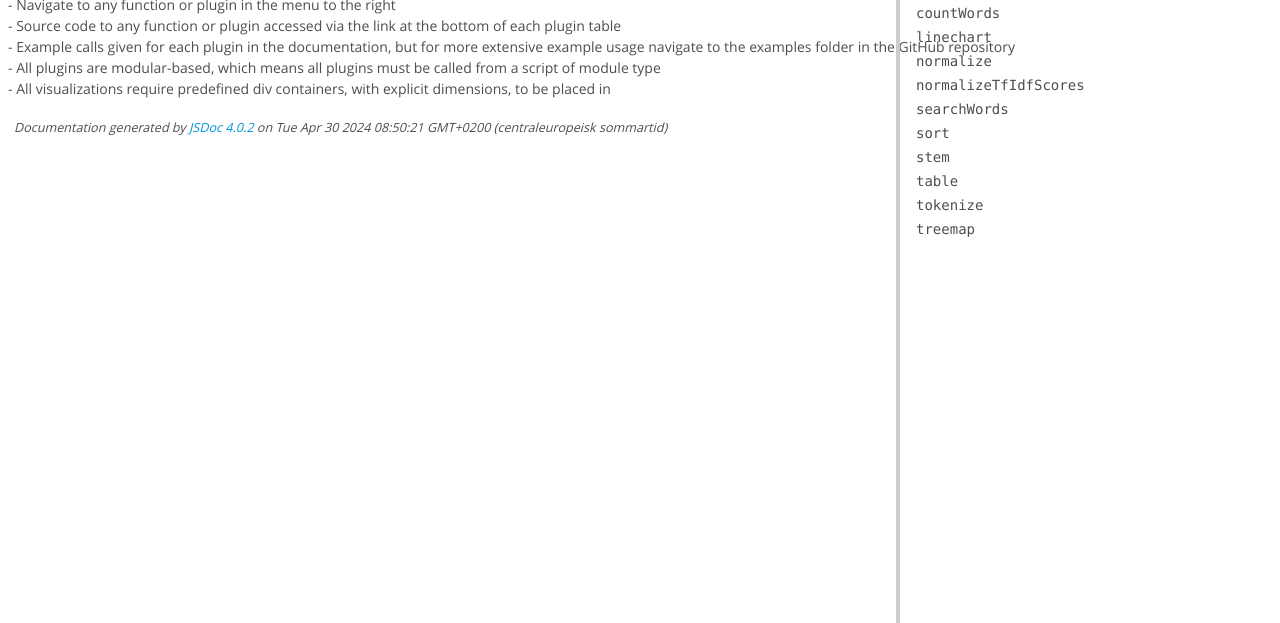
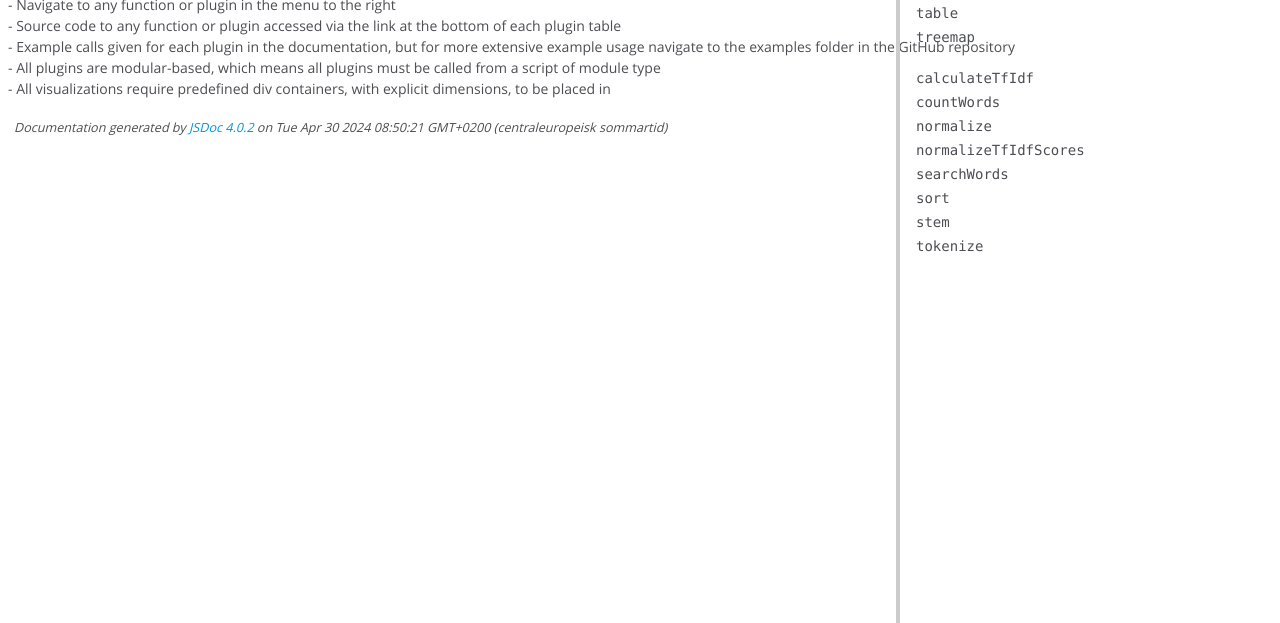
Before and after one commit to AlmaESL/textvisdocs, a plain HTML site: page index.html in a window 1280 px wide. Shown: the part 177-800 px from the top of the page. Drawn offline with Linux system fonts and the light colour scheme.

Commit message:
Update index.html

```diff
--- a/index.html
+++ b/index.html
@@ -50,7 +50,7 @@
 </div>
 
 <nav id= "sideBar">
-    <h2><a href="index.html">Home</a></h2><h3>Global</h3><ul><li><a href="global.html#barchart">barchart</a></li><li><a href="global.html#calculateTfIdf">calculateTfIdf</a></li><li><a href="global.html#countWords">countWords</a></li><li><a href="global.html#linechart">linechart</a></li><li><a href="global.html#normalize">normalize</a></li><li><a href="global.html#normalizeTfIdfScores">normalizeTfIdfScores</a></li><li><a href="global.html#searchWords">searchWords</a></li><li><a href="global.html#sort">sort</a></li><li><a href="global.html#stem">stem</a></li><li><a href="global.html#table">table</a></li><li><a href="global.html#tokenize">tokenize</a></li><li><a href="global.html#treemap">treemap</a></li></ul>
+    <h2><a href="index.html">Home</a></h2><h3>Global</h3><ul><li><a href="global.html#barchart">barchart</a></li><li><a href="global.html#linechart">linechart</a></li><li><a href="global.html#table">table</a></li><li><a href="global.html#treemap">treemap</a></li><br><li><a href="global.html#calculateTfIdf">calculateTfIdf</a></li><li><a href="global.html#countWords">countWords</a></li><li><a href="global.html#normalize">normalize</a></li><li><a href="global.html#normalizeTfIdfScores">normalizeTfIdfScores</a></li><li><a href="global.html#searchWords">searchWords</a></li><li><a href="global.html#sort">sort</a></li><li><a href="global.html#stem">stem</a></li><li><a href="global.html#tokenize">tokenize</a></li></ul>
 </nav>
 
 <br class="clear">
```
